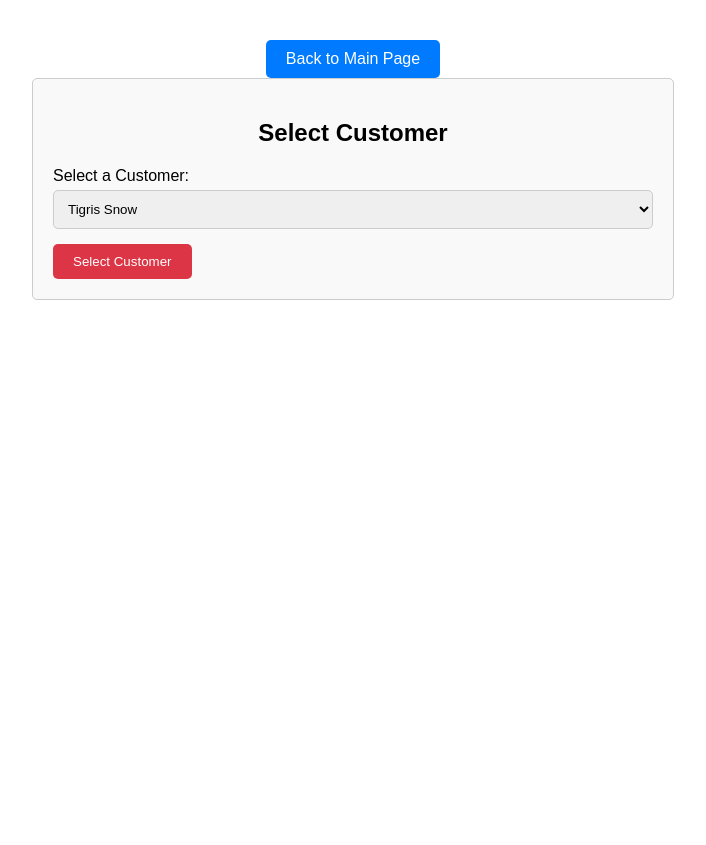
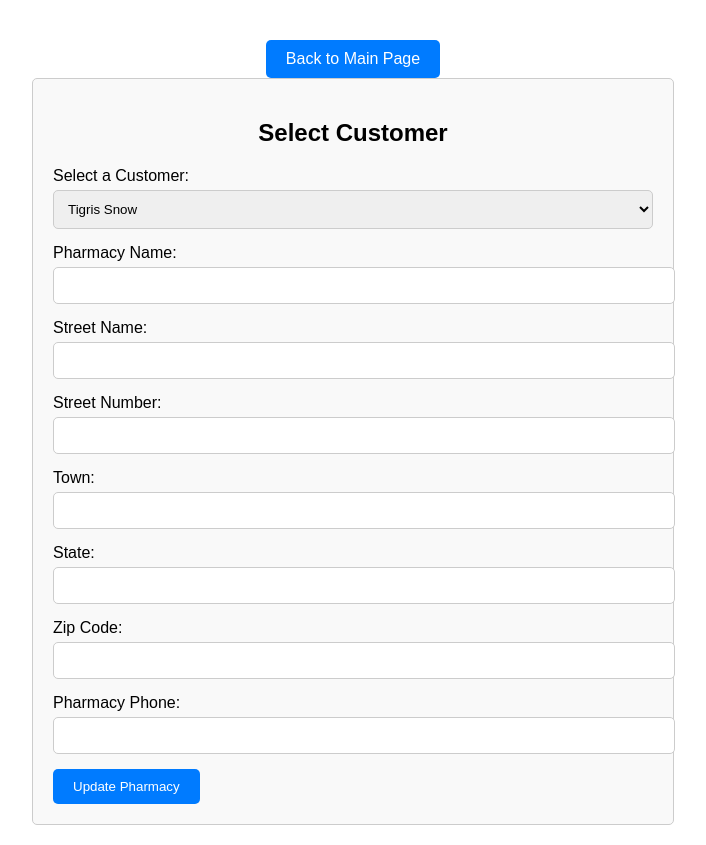
Before and after one commit to Khushi-12/Breaking_DBMS, a Flask app: page /modify in a window 1280 px wide. Shown: the whole page, without its empty margins (287-993 px from the left). Before the commit the page ends 300 px from the top, so only its background shows below. Run offline with Flask 3, Linux system fonts and the light colour scheme; data comes from the database, SQL or seed files in the repository; both versions use the stored data as it was after the commit.

Commit message:
mostly working, not actually updating

```diff
--- a/app.py
+++ b/app.py
@@ -402,41 +402,92 @@ def add_new():
             con.close()
 
 
-@app.route('/modify', methods =['POST','GET'])
+@app.route('/modify', methods=['POST', 'GET'])
 def modify():
     if request.method == 'GET':
-        con =get_con()
+        con = get_con()
         try:
-            customer = con.query(f"SELECT *from customer;")
-            return render_template('modify.html', customers = customer)
+            customers = con.query("SELECT * FROM customer;")
+            return render_template('modify.html', customers=customers)
         except Exception as e:
             con.rollback()
             return jsonify({'success': False, 'error': str(e)}), 500
-
         finally:
             con.close()
 
-    # return render_template('delete.html')
 @app.route('/modify_pharm', methods=['POST'])
 def modify_pharm():
     data = request.get_json()
-    first_name = data.get('first_name')
-    last_name = data.get('last_name')
+
+    cust_id = data.get('insurance_id')
+
+    pharmacy_name = data.get('pharmacy_name')
+    pharmacy_street_name = data.get('pharmacy_address_street_name')
+    pharmacy_street_num = data.get('pharmacy_address_street_num')
+    pharmacy_town = data.get('pharmacy_address_town')
+    pharmacy_state = data.get('pharmacy_address_state')
+    pharmacy_zipcode = data.get('pharmacy_address_zipcode')
+    pharmacy_phone = data.get('pharmacy_phone')
+
     con = get_con()
     try:
-        # Delete the customer using first_name and last_name
+        result = con.query("""
+            SELECT pharmacy_id FROM pharmacy_store
+            WHERE name = %s AND address_street_name = %s
+            AND address_street_num = %s AND address_town = %s
+            AND address_state = %s AND address_zipcode = %s;
+        """, (pharmacy_name, pharmacy_street_name, pharmacy_street_num,
+              pharmacy_town, pharmacy_state, pharmacy_zipcode))
+
+        if result:
+            pharmacy_id = result[0]['pharmacy_id']
+            con.execute("""
+                UPDATE pharmacy_store
+                SET name = %s,
+                    address_street_name = %s,
+                    address_street_num = %s,
+                    address_town = %s,
+                    address_state = %s,
+                    address_zipcode = %s,
+                    phone_number = %s
+                WHERE pharmacy_id = %s;
+            """, (pharmacy_name, pharmacy_street_name, pharmacy_street_num,
+                  pharmacy_town, pharmacy_state, pharmacy_zipcode,
+                  pharmacy_phone, pharmacy_id))
+        else:
+            con.execute("""
+                INSERT INTO pharmacy_store (name, address_street_name, address_street_num,
+                                            address_town, address_state, address_zipcode,
+                                            phone_number)
+                VALUES (%s, %s, %s, %s, %s, %s, %s);
+            """, (pharmacy_name, pharmacy_street_name, pharmacy_street_num,
+                  pharmacy_town, pharmacy_state, pharmacy_zipcode, pharmacy_phone))
+
+            result = con.query("SELECT LAST_INSERT_ID() AS pharmacy_id;")
+            pharmacy_id = result[0]['pharmacy_id']
+
+        # Now, associate the pharmacy with the customer
+        # con.execute("""
+        #     UPDATE picks_up
+        #     SET pharmacy_id = %s
+        #     WHERE first_name = %s AND last_name = %s;
+        # """, (pharmacy_id, first_name, last_name))
+
         con.execute("""
-            DELETE FROM customer
-            WHERE first_name = %s AND last_name = %s;
-        """, (first_name, last_name))
+            UPDATE picks_up
+            SET pharmacy_id = %s
+            WHERE customer_id = %s;
+        """, (pharmacy_id, cust_id))
+
         con.commit()
+
         return jsonify({'success': True})
+
     except Exception as e:
         con.rollback()
         return jsonify({'success': False, 'error': str(e)}), 500
     finally:
         con.close()
-
 
 @app.route('/delete', methods =['POST','GET'])
 def delete():
--- a/templates/modify.html
+++ b/templates/modify.html
@@ -58,6 +58,11 @@
             color: white;
         }
 
+        .submit-button {
+            background-color: #007bff;
+            color: white;
+        }
+
         .back-button {
             margin-top: 20px;
             display: flex;
@@ -83,6 +88,7 @@
     <div class="back-button">
         <button onclick="goBack()">Back to Main Page</button>
     </div>
+
     <div class="form-container">
         <h2>Select Customer</h2>
         <form id="customer-form">
@@ -99,8 +105,44 @@
             <!-- Customer Info Display -->
             <div id="customer-info" class="info-card hidden"></div>
 
+            <!-- Pharmacy Information -->
+            <div class="form-group">
+                <label for="pharmacy-name">Pharmacy Name:</label>
+                <input type="text" id="pharmacy-name" name="pharmacy_name" required>
+            </div>
+
+            <div class="form-group">
+                <label for="pharmacy-street-name">Street Name:</label>
+                <input type="text" id="pharmacy-street-name" name="pharmacy_address_street_name" required>
+            </div>
+
+            <div class="form-group">
+                <label for="pharmacy-street-num">Street Number:</label>
+                <input type="text" id="pharmacy-street-num" name="pharmacy_address_street_num" required>
+            </div>
+
+            <div class="form-group">
+                <label for="pharmacy-town">Town:</label>
+                <input type="text" id="pharmacy-town" name="pharmacy_address_town" required>
+            </div>
+
+            <div class="form-group">
+                <label for="pharmacy-state">State:</label>
+                <input type="text" id="pharmacy-state" name="pharmacy_address_state" required>
+            </div>
+
+            <div class="form-group">
+                <label for="pharmacy-zipcode">Zip Code:</label>
+                <input type="text" id="pharmacy-zipcode" name="pharmacy_address_zipcode" required>
+            </div>
+
+            <div class="form-group">
+                <label for="pharmacy-phone">Pharmacy Phone:</label>
+                <input type="text" id="pharmacy-phone" name="pharmacy_phone" required>
+            </div>
+
             <!-- Submit Button -->
-            <button type="button" class="remove-button" id="select-button">Select Customer</button>
+            <button type="button" class="submit-button" id="update-pharmacy-button">Update Pharmacy</button>
         </form>
     </div>
 
@@ -115,50 +157,36 @@
             return `${number.slice(0,3)}-${number.slice(3,6)}-${number.slice(6)}`;
         }
 
-        // Define displayCustomerInfo function
+        // Function to display customer information when selected
         async function displayCustomerInfo(event) {
             const customerName = event.target.value;
             const infoCard = document.getElementById('customer-info');
 
             if (customerName) {
-                // const [firstName, lastName] = customerName.split(' ');
                 try {
                     const response = await fetch(`/get_customer_info?id=${encodeURIComponent(customerName)}`);
                     if (!response.ok) throw new Error("Failed to fetch customer info");
 
                     const customerInfo = await response.json();
 
-                    // Build HTML content to display customer information
+                    // Display customer details and fill pharmacy fields
                     infoCard.innerHTML = `
                         <h3>${customerInfo.first_name} ${customerInfo.last_name}</h3>
                         <p><strong>DOB:</strong> ${customerInfo.dob}</p>
                         <p><strong>Email:</strong> ${customerInfo.email}</p>
                         <p><strong>Phone:</strong> ${addDashesToPhoneNumber(customerInfo.phone)}</p>
                         <p><strong>Address:</strong> ${customerInfo.address_street_num} ${customerInfo.address_street_name}, ${customerInfo.address_town}, ${customerInfo.address_state}, ${customerInfo.address_zipcode}</p>
-                        <p><strong>Insurance #:</strong> ${customerInfo.insurance_id}</p>
-                        <p><strong>Insurance Name:</strong> ${customerInfo.insurance_name}</p>
-                        <p><strong>Insurance Contact:</strong> ${customerInfo.contact}</p>
-                        <h3>Orders</h3>
-                        ${customerInfo.orders.length > 0 ? customerInfo.orders.map(order => `
-                            <div>
-                                <h4>Order #${order.order_id}</h4>
-                                <p><strong>Delivery Date:</strong> ${order.delivery_date}</p>
-                                <p><strong>Pickup Pharmacy Name:</strong> ${order.name}</p>
-                                <p><strong>Prescribing Doctor:</strong> Dr. ${order.doctor_first_name}</p>
-                                <h5>Prescriptions</h5>
-                                ${order.prescriptions.length > 0 ? order.prescriptions.map(prescription => `
-                                    <div>
-                                        <p><strong>Prescription ID:</strong> ${prescription.val}</p>
-                                        <p><strong>Brand Name:</strong> ${prescription.brand_name}</p>
-                                        <p><strong>Scientific Name:</strong> ${prescription.scientific_name}</p>
-                                        <p><strong>Quantity:</strong> ${prescription.quantity}</p>
-                                        <p><strong>Dosage:</strong> ${prescription.dosage} mg</p>
-                                        <p><strong>Expiration Date:</strong> ${prescription.expiration_date}</p>
-                                    </div>
-                                `).join('') : `<p>No prescriptions for this order.</p>`}
-                            </div>
-                        `).join('') : `<p>No orders found.</p>`}
                     `;
+
+                    // Fill pharmacy info fields
+                    document.getElementById("pharmacy-name").value = customerInfo.pharmacy_name || '';
+                    document.getElementById("pharmacy-street-name").value = customerInfo.pharmacy_address_street_name || '';
+                    document.getElementById("pharmacy-street-num").value = customerInfo.pharmacy_address_street_num || '';
+                    document.getElementById("pharmacy-town").value = customerInfo.pharmacy_address_town || '';
+                    document.getElementById("pharmacy-state").value = customerInfo.pharmacy_address_state || '';
+                    document.getElementById("pharmacy-zipcode").value = customerInfo.pharmacy_address_zipcode || '';
+                    document.getElementById("pharmacy-phone").value = customerInfo.pharmacy_phone || '';
+
                     infoCard.classList.remove('hidden');
                 } catch (error) {
                     console.error("Error fetching customer info:", error);
@@ -170,37 +198,48 @@
             }
         }
 
-        // Attach event listener after defining displayCustomerInfo
+        // Attach event listener for customer dropdown
         document.getElementById('customerDropdown').addEventListener('change', displayCustomerInfo);
 
-        // Handle button click for deletion directly (alternative to form submit)
-        document.getElementById("select-button").addEventListener("click", function () {
+        // Handle form submission to update pharmacy information
+        document.getElementById("update-pharmacy-button").addEventListener("click", function () {
             const customerName = document.getElementById("customerDropdown").value;
             const [firstName, lastName] = customerName.split(' ');
 
-            // Confirm deletion
-            const confirmation = confirm(`Are you sure you want to modify ${firstName} ${lastName}?`);
+            const pharmacyData = {
+                first_name: firstName,
+                last_name: lastName,
+                pharmacy_name: document.getElementById("pharmacy-name").value,
+                pharmacy_address_street_name: document.getElementById("pharmacy-street-name").value,
+                pharmacy_address_street_num: document.getElementById("pharmacy-street-num").value,
+                pharmacy_address_town: document.getElementById("pharmacy-town").value,
+                pharmacy_address_state: document.getElementById("pharmacy-state").value,
+                pharmacy_address_zipcode: document.getElementById("pharmacy-zipcode").value,
+                pharmacy_phone: document.getElementById("pharmacy-phone").value
+            };
+
+            const confirmation = confirm(`Are you sure you want to update pharmacy information for ${firstName} ${lastName}?`);
             if (confirmation) {
-                // Send data to server via fetch for deletion
+                // Send data to the server to update pharmacy info
                 fetch('/modify_pharm', {
                     method: 'POST',
                     headers: {
                         'Content-Type': 'application/json'
                     },
-                    body: JSON.stringify({ first_name: firstName, last_name: lastName })
+                    body: JSON.stringify(pharmacyData)
                 })
                 .then(response => response.json())
                 .then(data => {
                     if (data.success) {
-                        alert("Pharmacy has been modified successfully!");
+                        alert("Pharmacy information updated successfully!");
                         window.location.href = '/user'; // Redirect to main page
                     } else {
-                        alert("Error deleting customer: " + data.error);
+                        alert("Error updating pharmacy information: " + data.error);
                     }
                 })
                 .catch(error => {
                     console.error('Error:', error);
-                    alert('An error occurred while deleting the customer.');
+                    alert('An error occurred while updating the pharmacy information.');
                 });
             }
         });
```
Also changed, not shown: src/chemical_database_create.sql (+4 -4 lines).
